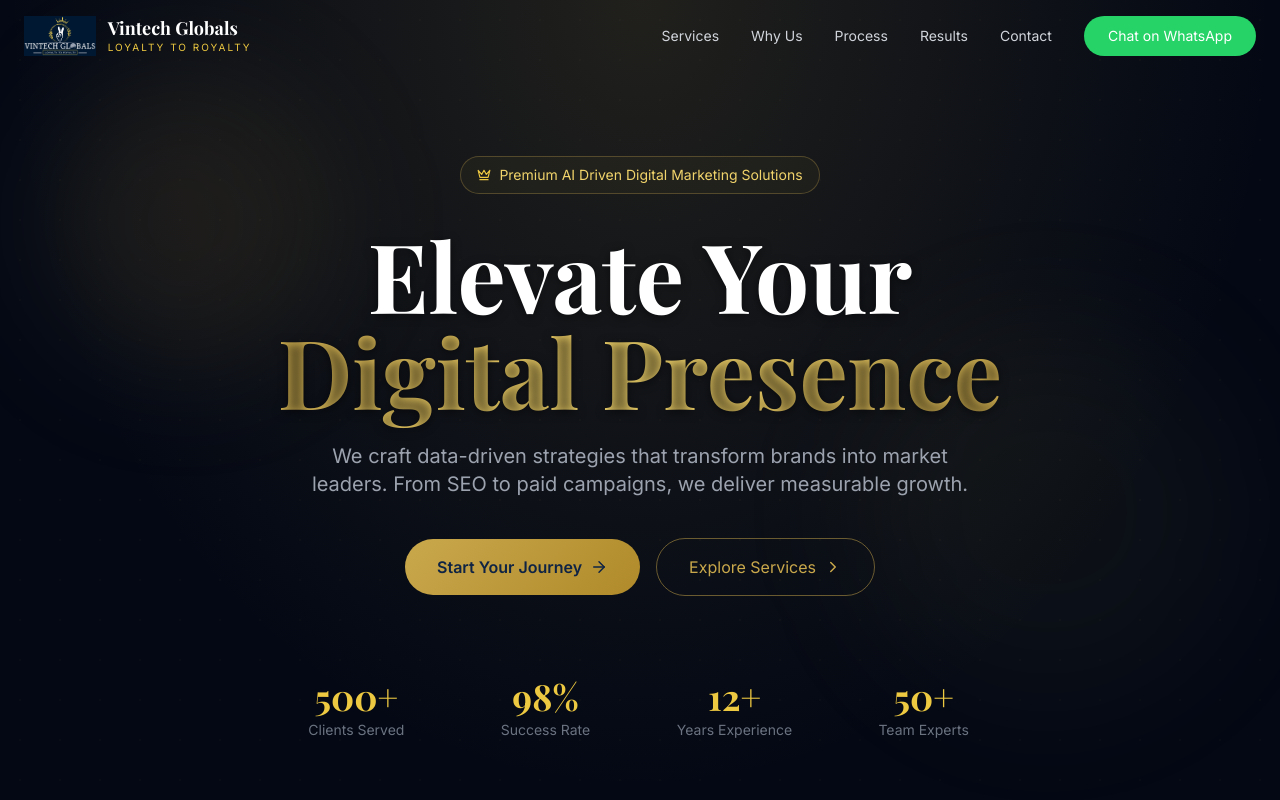
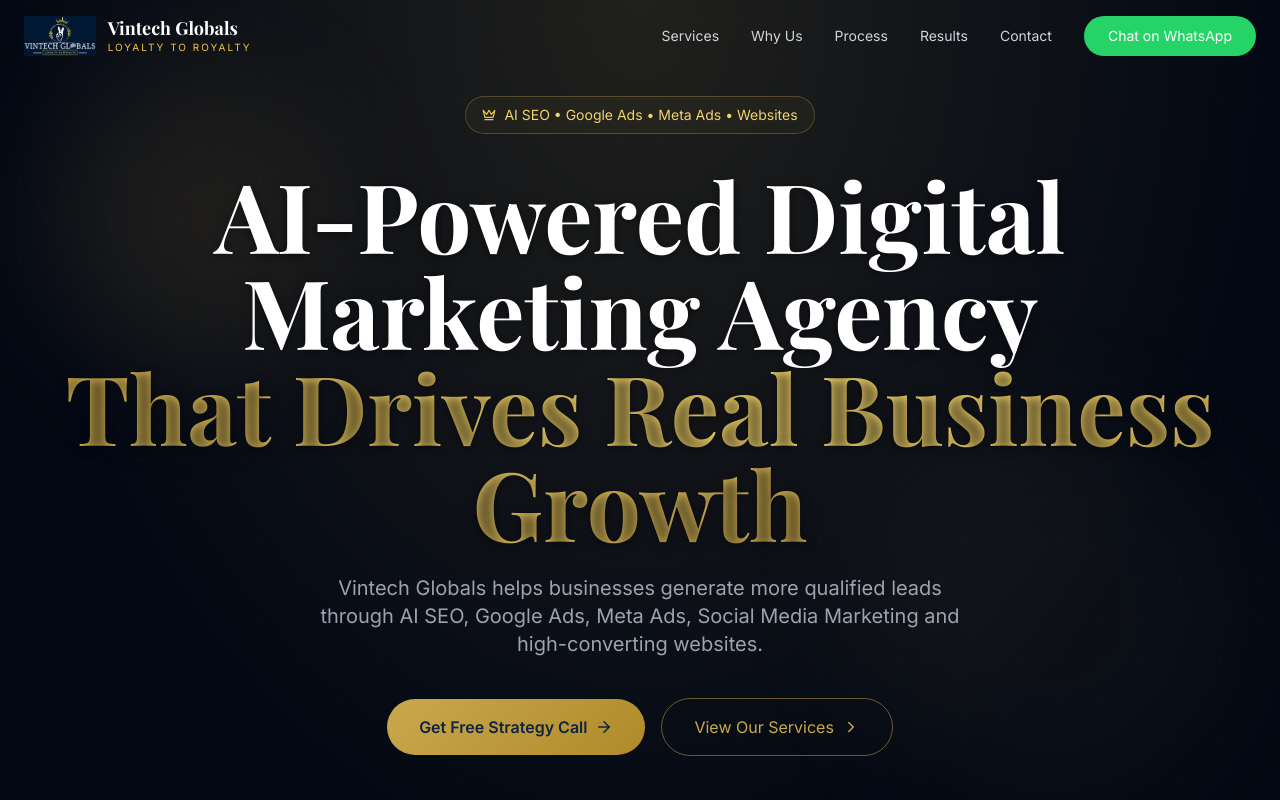
Before and after one commit to parminder17/Vintech-globals-website, a React (Vite) app: page / in a window 1280 px wide. Shown: the top 800 px of the page. Built offline with nearby package versions, Linux system fonts and the light colour scheme.

Commit message:
Update App.tsx

```diff
--- a/src/App.tsx
+++ b/src/App.tsx
@@ -153,23 +153,22 @@
       <div className="relative max-w-7xl mx-auto px-6 text-center pt-24">
         <div className="animate-fade-in inline-flex items-center gap-2 px-4 py-2 rounded-full border border-gold-500/30 bg-gold-500/5 mb-8">
           <Crown size={14} className="text-gold-400" />
-          <span className="text-sm text-gold-300">Premium AI Driven Digital Marketing Solutions</span>
+          <span className="text-sm text-gold-300">AI SEO • Google Ads • Meta Ads • Websites</span>
         </div>
         <h1 className="font-display text-5xl sm:text-6xl md:text-7xl lg:text-8xl font-bold text-white leading-[1.1] mb-6 animate-slide-up text-shadow">
-          Elevate Your <br />
-          <span className="gradient-text">Digital Presence</span>
+          AI-Powered Digital Marketing Agency <br />
+          <span className="gradient-text"> That Drives Real Business Growth</span>
         </h1>
         <p className="text-lg sm:text-xl text-gray-400 max-w-2xl mx-auto mb-10 animate-slide-up delay-100 leading-relaxed">
-          We craft data-driven strategies that transform brands into market leaders.
-          From SEO to paid campaigns, we deliver measurable growth.
+          Vintech Globals helps businesses generate more qualified leads through AI SEO, Google Ads, Meta Ads, Social Media Marketing and high-converting websites.
         </p>
         <div className="flex flex-col sm:flex-row items-center justify-center gap-4 animate-slide-up delay-200">
           <a href="#contact" className="btn-gold px-8 py-4 rounded-full text-base flex items-center gap-2">
-            Start Your Journey
+            Get Free Strategy Call
             <ArrowRight size={18} />
           </a>
           <a href="#services" className="btn-outline px-8 py-4 rounded-full text-base flex items-center gap-2">
-            Explore Services
+            View Our Services
             <ChevronRight size={18} />
           </a>
         </div>
```
